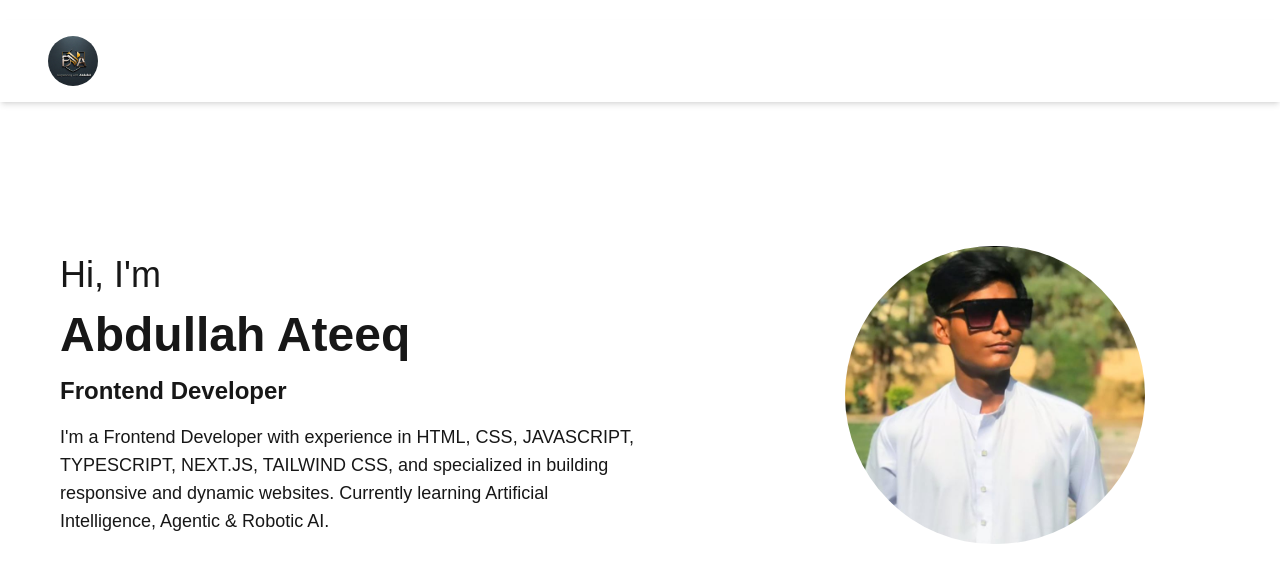
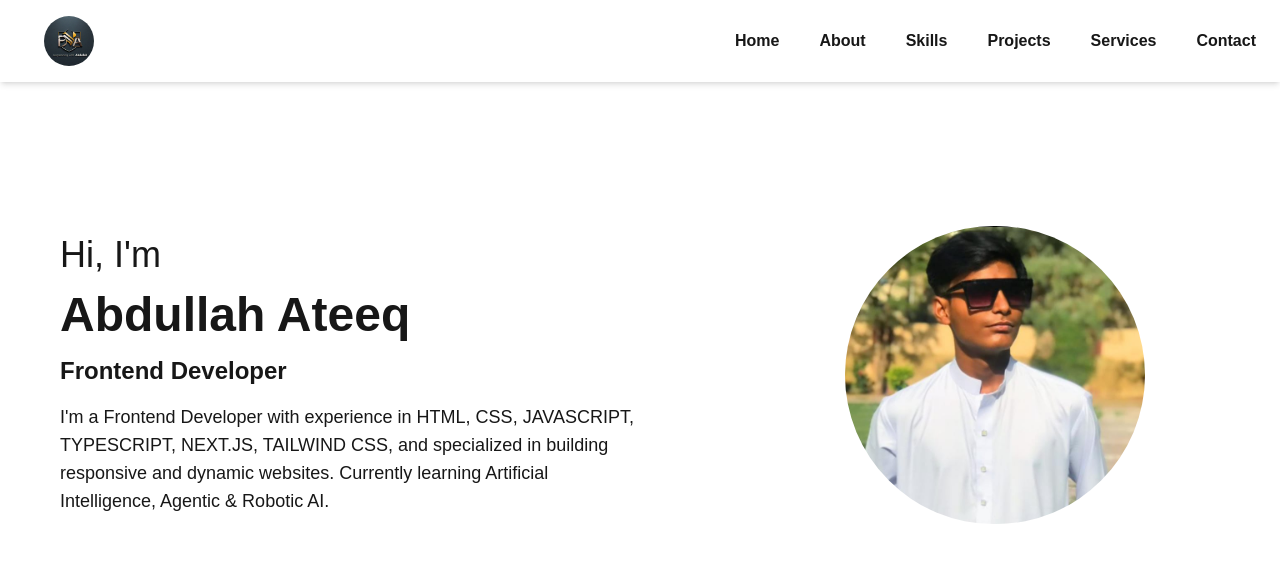
Before and after one commit to programmingwithAbdullah0/pwa_portfolio_00, a Next.js app in the folder my-portfolio/: page / in a window 1280 px wide. Shown: the top 582 px of the page. Built offline with nearby package versions, Linux system fonts and the light colour scheme.

Commit message:
setup nb

```diff
--- a/my-portfolio/src/app/Home/page.tsx
+++ b/my-portfolio/src/app/Home/page.tsx
@@ -11,11 +11,11 @@ export default function Home() {
 
                 {/* Left side section */}
                 <div className="space-y-4 max-w-2xl text-center md:text-left md:w-1/2 pl-9">
-                    <h3 className="text-4xl font-light">Hi, I'm</h3>
+                    <h3 className="text-4xl font-light">Hi, I&apos;m</h3>
                     <h1 className="text-5xl font-bold mt-2">Abdullah Ateeq</h1>
                     <h2 className="text-2xl font-semibold">Frontend Developer</h2>
                     <p className="text-lg  mt-4">
-                        I'm a Frontend Developer with experience in HTML, CSS, JAVASCRIPT, TYPESCRIPT, NEXT.JS, TAILWIND CSS, and specialized in building responsive and dynamic websites. Currently learning Artificial Intelligence, Agentic & Robotic AI.
+                        I&apos;m a Frontend Developer with experience in HTML, CSS, JAVASCRIPT, TYPESCRIPT, NEXT.JS, TAILWIND CSS, and specialized in building responsive and dynamic websites. Currently learning Artificial Intelligence, Agentic & Robotic AI.
                     </p>
                 </div>
 
--- a/my-portfolio/src/app/NavBar/page.tsx
+++ b/my-portfolio/src/app/NavBar/page.tsx
@@ -13,10 +13,10 @@ export default function Navbar() {
 
     return (
         <div>
-            <nav className="text-white shadow-md mt-5">
+            <nav className="shadow-md">
                 <div className="flex justify-between items-center px-6 py-4">
                     {/* Left side logo with margin */}
-                    <div id="logo" className="ml-6 flex items-center space-x-3">
+                    <div id="logo" className="ml-5 flex items-center space-x-3">
                         <Image
                             src="/logo.jpg"  // Replace with your image path in the 'public' folder
                             alt="Logo"
@@ -28,7 +28,7 @@ export default function Navbar() {
 
                     {/* Hamburger Icon for mobile */}
                     <div className="md:hidden">
-                        <button onClick={toggleMenu} className="text-white">
+                        <button onClick={toggleMenu} className="font-extrabold text-2xl">
                             {menuOpen ? "X" : "☰"}
                         </button>
                     </div>
```
